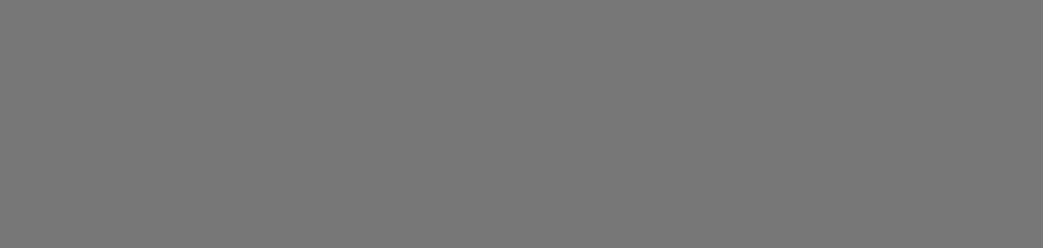
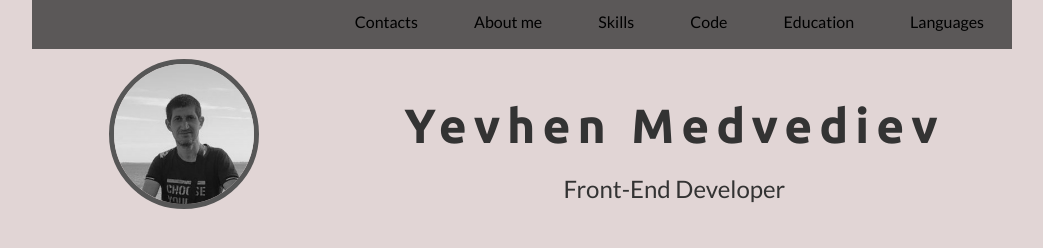
Before and after one commit to mev8/rsschool-cv, a plain HTML site: page index.html in a window 1280 px wide. Shown: the whole page, without its empty margins (118-1161 px from the left). Drawn offline with Linux system fonts and the light colour scheme.

Commit message:
feat: end of header markup

```diff
--- a/index.html
+++ b/index.html
@@ -9,13 +9,37 @@
 </head>
 <body>
 	<header class="header">
-		<div class="container"></div>
+		<div class="container">
+			<nav class="header-menu">
+				<ul class="menu-list">
+					<li class="menu-item"><a href="#contacts" class="menu-link">Contacts</a></li>
+					<li class="menu-item"><a href="#about" class="menu-link">About me</a></li>
+					<li class="menu-item"><a href="#skills" class="menu-link">Skills</a></li>
+					<li class="menu-item"><a href="#code" class="menu-link">Code</a></li>
+					<li class="menu-item"><a href="#education" class="menu-link">Education</a></li>
+					<li class="menu-item"><a href="#languages" class="menu-link">Languages</a></li>
+				</ul>
+			</nav>
+			<div class="header-profile">
+				<div class="profile-photo">
+					<img src="./assets/images/photo.png" alt="my photo">
+				</div>
+				<div class="profile-title">
+					<h1>Yevhen Medvediev</h1>
+					<p>Front-End Developer</p>
+				</div>
+			</div>
+		</div>
 	</header>
 	<main class="main">
-		<div class="container"></div>
+		<div class="container">
+
+		</div>
 	</main>
 	<footer class="footer">
-		<div class="container"></div>
+		<div class="container">
+
+		</div>
 	</footer>
 </body>
 </html>
--- a/style.css
+++ b/style.css
@@ -1,16 +1,125 @@
+@font-face {
+	font-family: "Ubuntu";
+	src: url("./assets/fonts/Ubuntu/Ubuntu-Bold.ttf") format("truetype");
+}
+
+@font-face {
+	font-family: "Lato";
+	src: url("./assets/fonts/Lato/Lato-Regular.ttf") format("truetype");
+	font-weight: 400;
+}
+
+@font-face {
+	font-family: "Lato";
+	src: url("./assets/fonts/Lato/Lato-Bold.ttf") format("truetype");
+	font-weight: 700;
+}
+
+@font-face {
+	font-family: "Lato";
+	src: url("./assets/fonts/Lato/Lato-Italic.ttf") format("truetype");
+	font-weight: 400;
+	font-style: italic;
+}
+
+
+* {
+	margin: 0;
+	padding: 0;
+	box-sizing: border-box;
+}
+
+html {
+	scroll-behavior: smooth;
+}
+
 body {
-	background-color: #777;
-	color: #00f;
+	font-family: 'Lato', sans-serif;
+	font-size: 16px;
+	line-height: 1.5em;
+	color: #333333;
+	background-color: #e1d5d5;
+}
+
+h1,
+h2 {
+	font-family: "Ubuntu", sans-serif;
+	margin: 10px;
 }
 
 .container {
+	max-width: 980px;
+	margin: 0 auto;
 }
 
 .header {
+	/* background-color: #979797; */
+}
+
+.header-menu {
+	background-color: #5b5858;
+}
+
+.menu-list {
+	display: flex;
+	justify-content: flex-end;
+	list-style: none;
+}
+
+.menu-link {
+	display: block;
+	padding: 10px 20px;
+	margin: 0 8px;
+	text-decoration: none;
+	color: #000000;
+	border-bottom: 5px solid transparent;
+	transition: all 0.5s;
+}
+
+.menu-link:hover {
+	border-bottom: 5px solid #100f0f;
+}
+
+.header-profile {
+	display: flex;
+	justify-content: space-around;
+	align-items: center;
+}
+
+.profile-photo {
+	padding: 10px;
+}
+
+.profile-photo img {
+	width: 150px;
+	height: 150px;
+	border: 5px solid #565656;
+	border-radius: 50%;
+	filter: grayscale(1);
+}
+
+.profile-photo img:hover {
+	filter: grayscale(0);
+}
+
+.profile-title {
+	text-align: center;
+}
+
+.profile-title h1 {
+	font-size: 3rem;
+	letter-spacing: 7px;
+	margin: 40px 0;
+}
+
+.header-profile p {
+	font-size: 1.5rem;
 }
 
 .main {
+	background-color: pink;
 }
 
 .footer {
+	background-color: yellow;
 }
```
Also changed, not shown: assets/fonts/Lato/Lato-Bold.ttf (added), assets/fonts/Lato/Lato-Italic.ttf (added), assets/fonts/Lato/Lato-Regular.ttf (added), assets/fonts/Ubuntu/Ubuntu-Bold.ttf (added), assets/images/photo.png (added).
